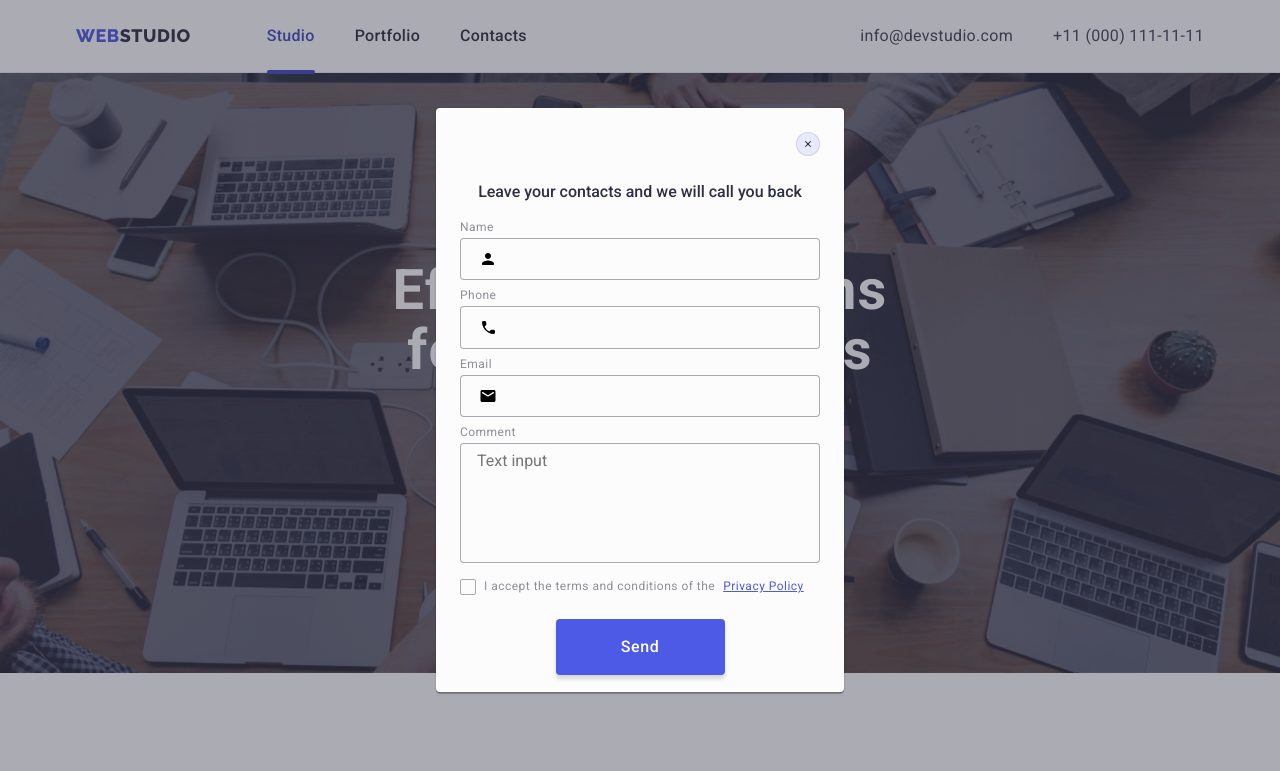
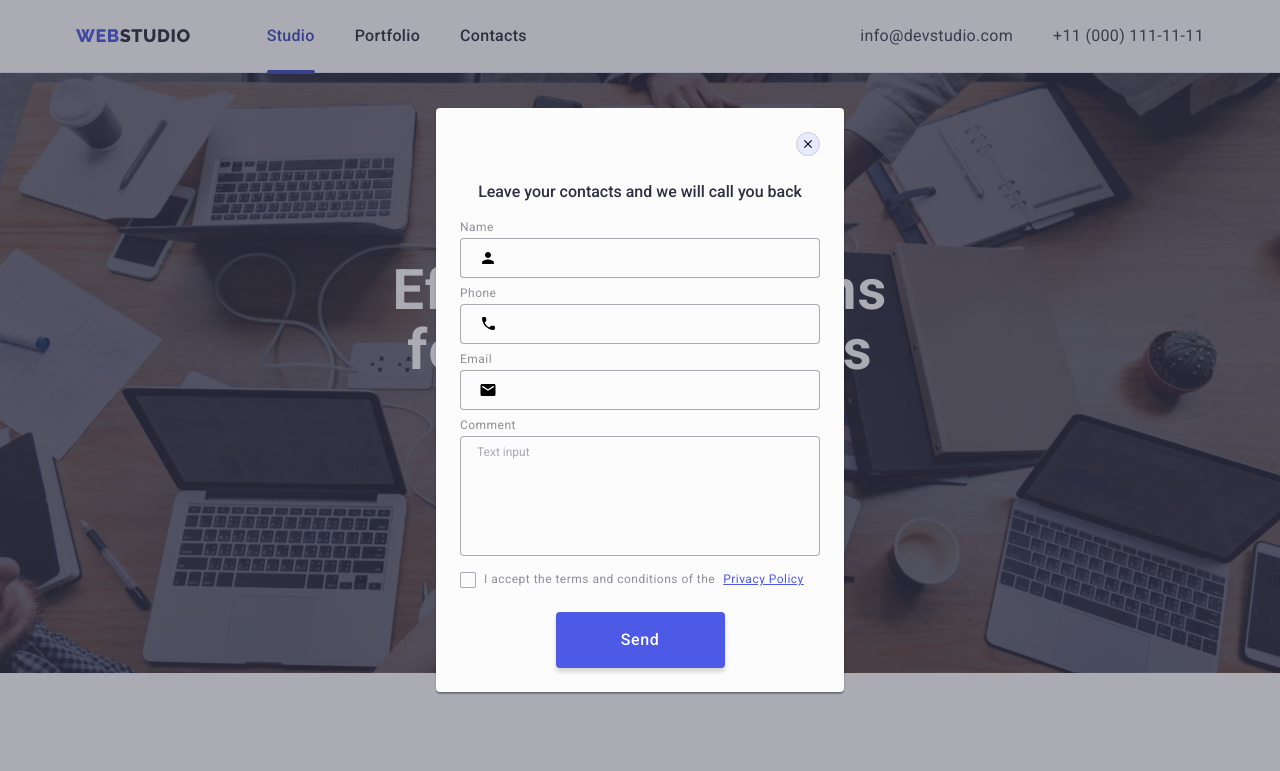
Before and after one commit to AnnaVee88/goit-markup-hw-06, a plain HTML site: page index.html in a window 1280 px wide. Both pictures are taken after a click on the button "Order Service". Shown: the top 771 px of the page. Drawn offline with nearby package versions, Linux system fonts and the light colour scheme.

Commit message:
correction2

```diff
--- a/css/styles.css
+++ b/css/styles.css
@@ -527,7 +527,6 @@ color: var(--Pressed-state);
     background-color: var(--accent);
     border: 1px solid rgba(0, 0, 0, 0.1);
     border-radius: 50%;
-    padding: 8px;
     transition: background-color var(--transition-duration-and-fund);
 }
 .modal-close-btn:hover,
@@ -554,7 +553,8 @@ color: var(--Pressed-state);
     position: relative;
 }
 .modal-input{
-    width: 100%;
+    width: 360px;
+    height: 40px;
     border: 1px solid rgba(46, 47, 66, 0.4);
     border-radius: 4px;
     padding-left: 38px;
@@ -601,6 +601,8 @@ color: var(--Pressed-state);
 .modal-textarea{
     width: 360px;
     height: 120px;
+    font-size: 12px;
+    line-height: 1.17;
     border: 1px solid rgba(46, 47, 66, 0.4);
     border-radius: 4px;
     background-color: var(--modal-bgr);
@@ -610,6 +612,11 @@ color: var(--Pressed-state);
     display: block;
     outline: transparent;
     transition: border-color var(--transition-duration-and-fund);
+}
+.modal-textarea::placeholder{
+    font-size: 12px;
+    line-height: 1.17;
+    color: rgba(46, 47, 66, 0.4);
 }
 .modal-textarea:hover,
 .modal-textarea:focus{
```
